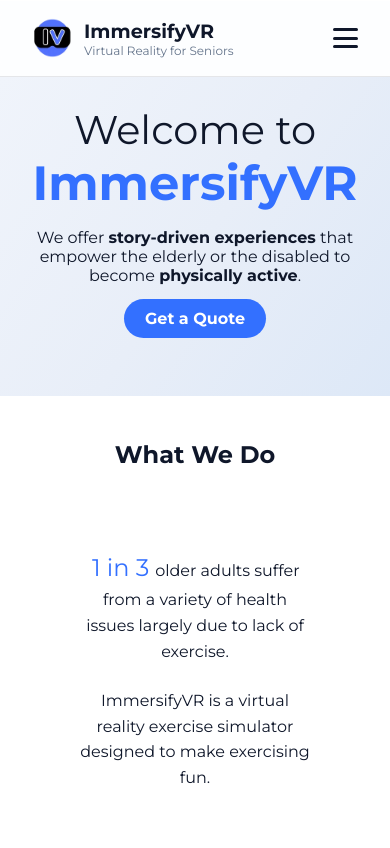
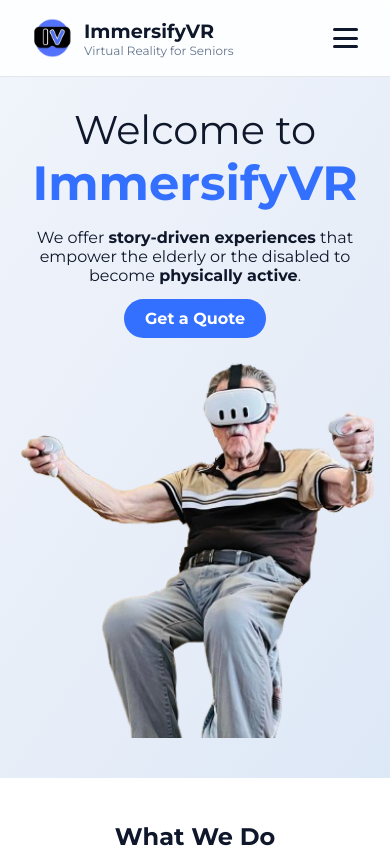
Before and after one commit to LWCoding/immersifyvr-next, a Next.js app: page / in a window 390 px wide. Shown: the top 848 px of the page. Built offline with nearby package versions, Linux system fonts and the light colour scheme.

Commit message:
replaced hero image, couldnt get scaling right

```diff
--- a/src/app/(homepage)/page.js
+++ b/src/app/(homepage)/page.js
@@ -30,7 +30,7 @@
           </div>
           <div className={styles.heroImageWrap}>
             <Image
-              src="/img/chateau-playtester.png"
+              src="/img/bob-transparent.png"
               alt="Team member guiding a senior using a VR headset"
               width={600}
               height={900}
@@ -67,9 +67,8 @@
                 }}
               >
                 <p style={{ margin: "0 0 1.5rem 0" }}>
-                  <span className={styles.pEmphText}>1 in 3</span> older adults
-                  suffer from a variety of health issues largely due to lack of
-                  exercise.
+                  1 in 3 older adults suffer from a variety of health issues
+                  largely due to lack of exercise.
                 </p>
                 <p style={{ margin: 0 }}>
                   ImmersifyVR is a virtual reality exercise simulator designed
--- a/src/app/(homepage)/page.module.css
+++ b/src/app/(homepage)/page.module.css
@@ -42,10 +42,10 @@
 
 .heroImageWrap {
   position: relative;
-  flex: 1 1 45%;
-  max-width: 520px;
+  flex: 1 1 50%;
+  max-width: 572px;
   min-width: 200px;
-  height: min(68vh, 640px);
+  height: min(74.8vh, 704px);
   align-self: stretch;
   overflow: hidden;
   display: flex;
@@ -54,14 +54,12 @@
 }
 
 .heroImage {
-  position: absolute;
-  top: 0;
-  right: 0;
+  position: relative;
   width: 100%;
-  height: 150%;
-  max-width: none;
-  object-fit: cover;
-  object-position: top center;
+  height: 100%;
+  max-width: 100%;
+  object-fit: contain;
+  object-position: center bottom;
 }
 
 .heroContent h2 {
@@ -128,15 +126,15 @@
     order: 1;
     max-width: 100%;
     width: 100%;
-    height: min(48vh, 420px);
+    height: min(52.8vh, 462px);
     justify-content: center;
   }
 
   .heroImage {
-    right: auto;
-    left: 50%;
-    transform: translateX(-50%);
     width: min(100%, 420px);
+    height: 100%;
+    object-fit: contain;
+    object-position: center bottom;
   }
 
   .heroContent h2 {
```
Also changed, not shown: public/img/bob-transparent.png (added).
